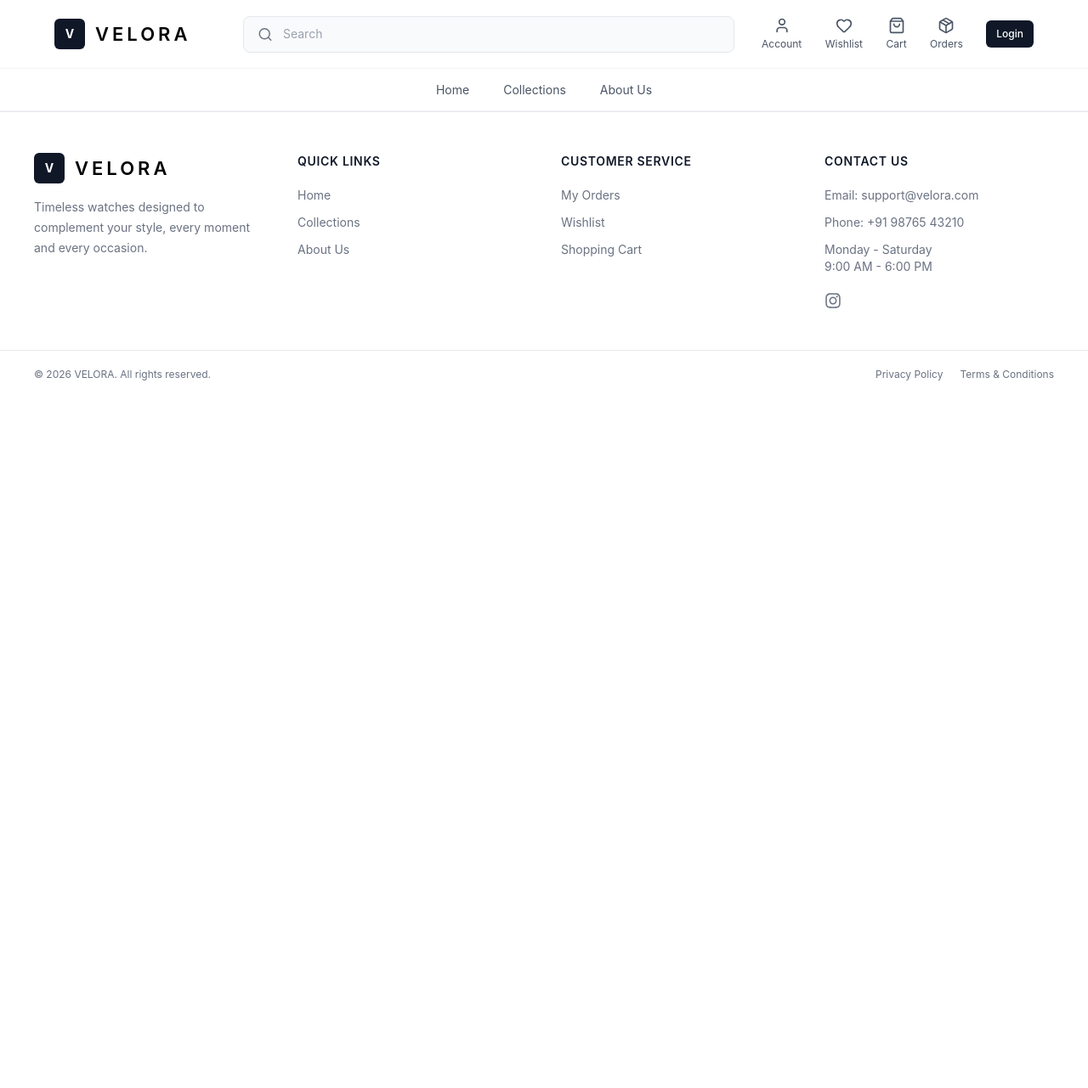
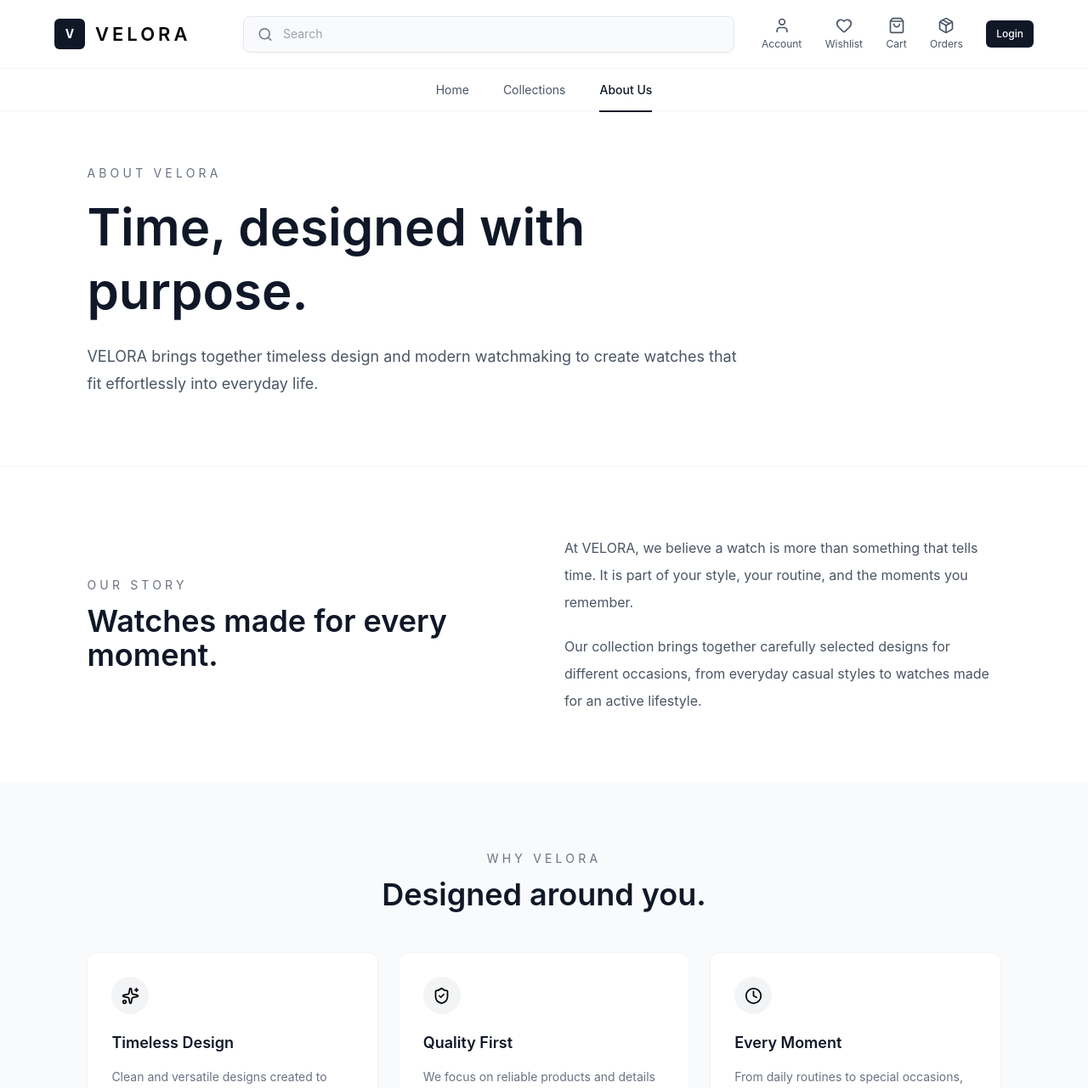
Before and after one commit to rrasik606-creator/E-commerce-project-, a React (Vite) app: page /about in a window 1280 px wide. Shown: the top 1281 px of the page at 85% size. Before the commit the page ends 800 px from the top, so only its background shows below. Built offline with nearby package versions, Linux system fonts and the light colour scheme.

Commit message:
created the protectedroutecomponent and also it provided to approutecomponent

```diff
--- a/package.json
+++ b/package.json
@@ -19,6 +19,7 @@
     "lucide-react": "^1.42.0",
     "react": "^19.2.8",
     "react-dom": "^19.2.8",
+    "react-hot-toast": "^2.6.0",
     "react-icons": "^5.7.0",
     "react-redux": "^9.3.0",
     "react-router-dom": "^7.18.3",
--- a/src/App.jsx
+++ b/src/App.jsx
@@ -3,6 +3,7 @@ import Navbar from './components/navbar'
 import Approute from './routes/approute'
 import Footer from './components/footer'
 import { useLocation } from 'react-router-dom'
+import {Toaster} from 'react-hot-toast'
 
 const App = () => {
 
@@ -12,8 +13,11 @@ const App = () => {
 
   return (
     <div>
+      <Toaster position='top-right'/>
       {!hidenavbarfooter&&<Navbar/>}
+      <div className={!hidenavbarfooter ? "pt-[130px]" : ""}>
       <Approute/>
+      </div>
       {!hidenavbarfooter&&<Footer/>}
     </div>
   )
--- a/src/components/navbar.jsx
+++ b/src/components/navbar.jsx
@@ -8,7 +8,7 @@ import {
   Package,
   X,
 } from "lucide-react";
-import { Link, useNavigate } from "react-router-dom";
+import { Link, NavLink, useNavigate } from "react-router-dom";
 import { logout } from "../redux/slices/authslice";
 import { useDispatch } from "react-redux";
 import axios from "axios";
@@ -95,7 +95,7 @@ const Navbar = () => {
   };
 
   return (
-    <header className="w-full border-b border-gray-100 bg-white">
+    <header className="fixed top-0 left-0 z-50 w-full border-b border-gray-100 bg-white">
 
       {/* TOP NAVBAR */}
       <div className="flex h-[80px] items-center px-6 md:px-10 lg:px-[5%]">
@@ -277,26 +277,45 @@ const Navbar = () => {
       <div className="hidden h-[50px] items-center justify-center border-t border-gray-100 md:flex">
         <nav className="flex items-center gap-10 text-sm text-gray-600">
 
-          <Link
+          <NavLink
             to="/"
-            className="hover:text-gray-900"
+            end
+            className={({ isActive }) =>
+              `relative py-4 hover:text-gray-900 ${
+                isActive
+                  ? "font-medium text-gray-900 after:absolute after:bottom-0 after:left-0 after:h-[2px] after:w-full after:bg-gray-900"
+                  : ""
+              }`
+            }
           >
             Home
-          </Link>
+          </NavLink>
 
-          <Link
+          <NavLink
             to="/products"
-            className="hover:text-gray-900"
+            className={({ isActive }) =>
+              `relative py-4 hover:text-gray-900 ${
+                isActive
+                  ? "font-medium text-gray-900 after:absolute after:bottom-0 after:left-0 after:h-[2px] after:w-full after:bg-gray-900"
+                  : ""
+              }`
+            }
           >
             Collections
-          </Link>
+          </NavLink>
 
-          <Link
+          <NavLink
             to="/about"
-            className="hover:text-gray-900"
+            className={({ isActive }) =>
+              `relative py-4 hover:text-gray-900 ${
+                isActive
+                  ? "font-medium text-gray-900 after:absolute after:bottom-0 after:left-0 after:h-[2px] after:w-full after:bg-gray-900"
+                  : ""
+              }`
+            }
           >
             About Us
-          </Link>
+          </NavLink>
 
         </nav>
       </div>
--- /dev/null
+++ b/src/pages/user/about.jsx
@@ -0,0 +1,151 @@
+import React from "react";
+import { Clock, ShieldCheck, Sparkles } from "lucide-react";
+import { Link } from "react-router-dom";
+const About = () => {
+  return (
+    <div className="min-h-screen bg-white">
+
+      {/* HERO SECTION */}
+      <section className="px-6 md:px-10 lg:px-[8%] pt-16 pb-20">
+        <div className="max-w-3xl">
+          <p className="text-sm tracking-[0.3em] text-gray-500">
+            ABOUT VELORA
+          </p>
+
+          <h1 className="mt-4 text-4xl md:text-6xl font-semibold text-gray-900 leading-tight">
+            Time, designed with purpose.
+          </h1>
+
+          <p className="mt-6 text-base md:text-lg leading-8 text-gray-600">
+            VELORA brings together timeless design and modern watchmaking
+            to create watches that fit effortlessly into everyday life.
+          </p>
+        </div>
+      </section>
+
+      {/* STORY SECTION */}
+      <section className="border-t border-gray-100 px-6 md:px-10 lg:px-[8%] py-20">
+        <div className="grid md:grid-cols-2 gap-12 items-center">
+
+          <div>
+            <p className="text-sm tracking-[0.3em] text-gray-500">
+              OUR STORY
+            </p>
+
+            <h2 className="mt-3 text-3xl md:text-4xl font-semibold text-gray-900">
+              Watches made for every moment.
+            </h2>
+          </div>
+
+          <div>
+            <p className="text-gray-600 leading-8">
+              At VELORA, we believe a watch is more than something that
+              tells time. It is part of your style, your routine, and the
+              moments you remember.
+            </p>
+
+            <p className="mt-5 text-gray-600 leading-8">
+              Our collection brings together carefully selected designs
+              for different occasions, from everyday casual styles to
+              watches made for an active lifestyle.
+            </p>
+          </div>
+
+        </div>
+      </section>
+
+      {/* VALUES */}
+      <section className="bg-gray-50 px-6 md:px-10 lg:px-[8%] py-20">
+
+        <div className="text-center max-w-2xl mx-auto">
+          <p className="text-sm tracking-[0.3em] text-gray-500">
+            WHY VELORA
+          </p>
+
+          <h2 className="mt-3 text-3xl md:text-4xl font-semibold text-gray-900">
+            Designed around you.
+          </h2>
+        </div>
+
+        <div className="grid sm:grid-cols-2 lg:grid-cols-3 gap-6 mt-12">
+
+          {/* DESIGN */}
+          <div className="bg-white border border-gray-100 rounded-xl p-7">
+            <div className="flex h-11 w-11 items-center justify-center rounded-full bg-gray-100">
+              <Sparkles size={21} />
+            </div>
+
+            <h3 className="mt-5 text-lg font-semibold text-gray-900">
+              Timeless Design
+            </h3>
+
+            <p className="mt-3 text-sm leading-7 text-gray-500">
+              Clean and versatile designs created to complement your
+              everyday style.
+            </p>
+          </div>
+
+          {/* QUALITY */}
+          <div className="bg-white border border-gray-100 rounded-xl p-7">
+            <div className="flex h-11 w-11 items-center justify-center rounded-full bg-gray-100">
+              <ShieldCheck size={21} />
+            </div>
+
+            <h3 className="mt-5 text-lg font-semibold text-gray-900">
+              Quality First
+            </h3>
+
+            <p className="mt-3 text-sm leading-7 text-gray-500">
+              We focus on reliable products and details that make every
+              watch worth wearing.
+            </p>
+          </div>
+
+          {/* EVERY MOMENT */}
+          <div className="bg-white border border-gray-100 rounded-xl p-7">
+            <div className="flex h-11 w-11 items-center justify-center rounded-full bg-gray-100">
+              <Clock size={21} />
+            </div>
+
+            <h3 className="mt-5 text-lg font-semibold text-gray-900">
+              Every Moment
+            </h3>
+
+            <p className="mt-3 text-sm leading-7 text-gray-500">
+              From daily routines to special occasions, find a watch
+              that fits your moment.
+            </p>
+          </div>
+
+        </div>
+      </section>
+
+      {/* BOTTOM CTA */}
+      <section className="px-6 md:px-10 lg:px-[8%] py-20 text-center">
+
+        <p className="text-sm tracking-[0.3em] text-gray-500">
+          FIND YOUR STYLE
+        </p>
+
+        <h2 className="mt-3 text-3xl md:text-4xl font-semibold text-gray-900">
+          Your time. Your style.
+        </h2>
+
+        <p className="mt-4 text-gray-500">
+          Explore the VELORA collection and find your perfect watch.
+        </p>
+
+        <Link
+          to="/products"
+          className="inline-block mt-7 rounded-md bg-gray-900 px-6 py-3 text-sm font-medium text-white hover:bg-gray-800"
+        >
+          Explore Collection
+        </Link>
+
+      </section>
+
+    </div>
+  );
+};
+
+export default About;
--- a/src/pages/user/cart.jsx
+++ b/src/pages/user/cart.jsx
@@ -182,12 +182,8 @@ const Cart = () => {
   );
 
 
-  // Shipping
-  const shipping = subtotal >= 5000 ? 0 : 100;
-
-
   // Total
-  const total = subtotal + shipping;
+  const total = subtotal ;
 
 
   return (
@@ -413,7 +409,7 @@ const Cart = () => {
                   </h3>
 
                   <p className="text-sm text-gray-500 mt-1">
-                    Free delivery on orders above ₹5,000
+                    Free delivery
                   </p>
                 </div>
 
@@ -462,22 +458,6 @@ const Cart = () => {
 
                 <span>
                   ₹{subtotal.toLocaleString("en-IN")}
-                </span>
-
-              </div>
-
-
-              {/* Shipping */}
-              <div className="flex justify-between text-gray-600 mb-5">
-
-                <span>
-                  Shipping
-                </span>
-
-                <span>
-                  {shipping === 0
-                    ? "Free"
-                    : `₹${shipping}`}
                 </span>
 
               </div>
--- a/src/routes/approute.jsx
+++ b/src/routes/approute.jsx
@@ -9,20 +9,64 @@ import Cart from '../pages/user/cart'
 import Wishlist from '../pages/user/wishlist'
 import Checkout from '../pages/user/checkout'
 import Orders from '../pages/user/orders'
+import About from '../pages/user/about'
+import ProtectedRoute from './protectedroute'
 
 const Approute = () => {
   return (
     <div>
       <Routes>
+
         <Route path='/' element={<Home/>}/>
+
         <Route path='/login' element={<Login/>}/>
+
         <Route path='/register' element={<Register/>}/>
+
         <Route path='/products' element={<Products/>}/>
+
         <Route path='/products/:id' element={<Productdetails/>}/>
-        <Route path='/cart' element={<Cart/>}/>
-        <Route path='/wishlist' element={<Wishlist/>}/>
-        <Route path='/checkout' element={<Checkout/>} />
-        <Route path='/orders' element={<Orders/>} />
+
+        {/* PROTECTED ROUTES */}
+
+        <Route
+          path='/cart'
+          element={
+            <ProtectedRoute>
+              <Cart/>
+            </ProtectedRoute>
+          }
+        />
+
+        <Route
+          path='/wishlist'
+          element={
+            <ProtectedRoute>
+              <Wishlist/>
+            </ProtectedRoute>
+          }
+        />
+
+        <Route
+          path='/checkout'
+          element={
+            <ProtectedRoute>
+              <Checkout/>
+            </ProtectedRoute>
+          }
+        />
+
+        <Route
+          path='/orders'
+          element={
+            <ProtectedRoute>
+              <Orders/>
+            </ProtectedRoute>
+          }
+        />
+
+        <Route path='/about' element={<About/>}/>
+
       </Routes>
     </div>
   )
--- /dev/null
+++ b/src/routes/protectedroute.jsx
@@ -0,0 +1,14 @@
+import React from "react";
+import { Navigate } from "react-router-dom";
+
+const ProtectedRoute = ({ children }) => {
+  const userId = localStorage.getItem("user");
+
+  if (!userId) {
+    return <Navigate to="/login" replace />;
+  }
+
+  return children;
+};
+
+export default ProtectedRoute;
```
Also changed, not shown: db.json (+74 -31 lines), src/pages/auth/login.jsx (+8 -7 lines), src/pages/auth/register.jsx (+7 -5 lines), 1 other file (tests, documents, lock files or other folders).
